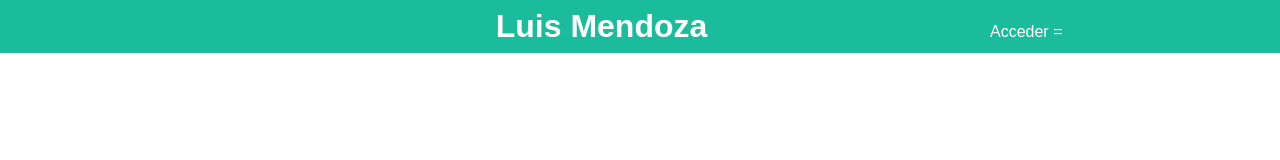
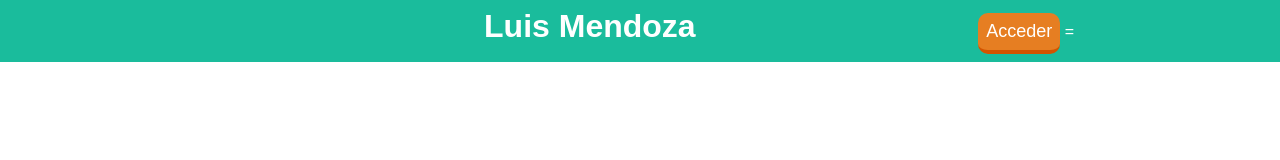
Before and after one commit to luisantoniome/portafolio, a plain HTML site: page index.html in a window 1280 px wide. Drawn offline with Linux system fonts and the light colour scheme.

Commit message:
Estilos base para botones creados

```diff
--- a/css/styles.css
+++ b/css/styles.css
@@ -34,3 +34,21 @@ nav {
 #logo {
 	width: 60%;
 }
+
+.btn {
+	background: #e67e22;
+	border-bottom: 4px solid #d35400;
+	border-radius: 10px;
+	display: block;
+	font-size: 18px;
+	padding: 8px;
+	transition: .3s all;
+}
+
+.btn:active {
+	transform: scale(.9);
+}
+
+.btn:hover {
+	background: #d35400;
+}
--- a/index.html
+++ b/index.html
@@ -16,7 +16,7 @@
 			<h1>Luis Mendoza</h1>
 		</div>
 		<div id="login">
-			<a href="#" class="">Acceder</a>
+			<a href="#" class="btn">Acceder</a>
 		</div>
 		<div id="hamburger">
 			<a href="#">=</a>
```
